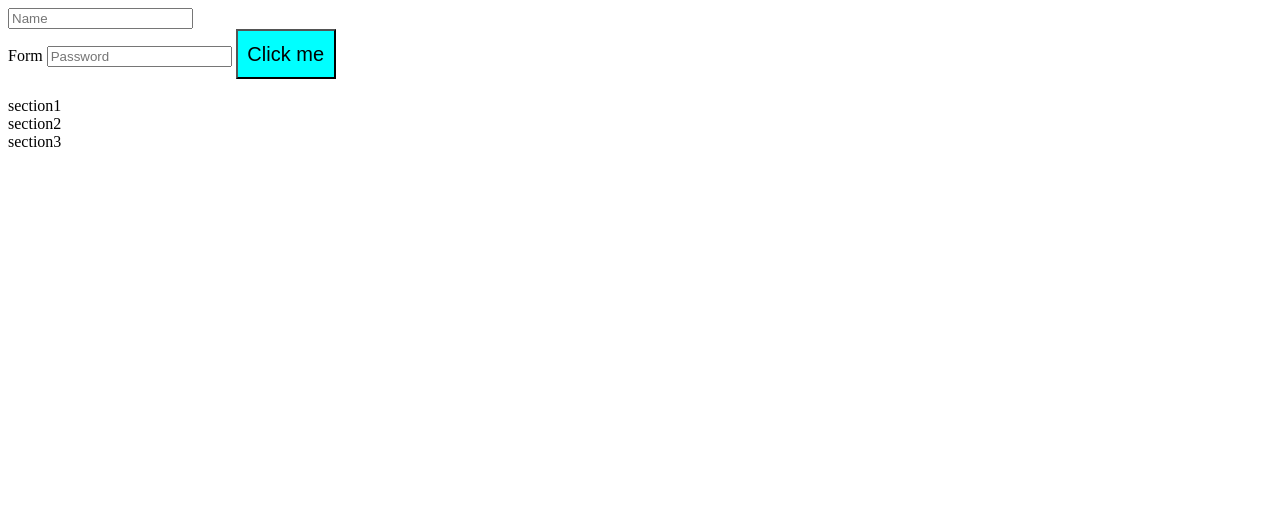
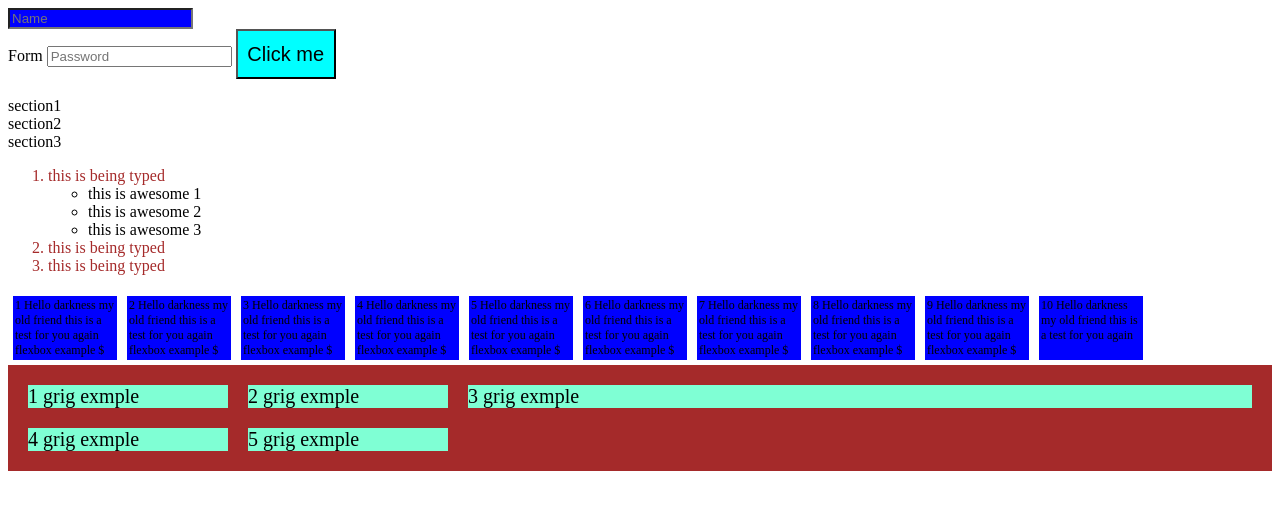
Before and after one commit to jaibeer72/CS50, a plain HTML site: page index.html in a window 1280 px wide. Drawn offline with Linux system fonts and the light colour scheme.

Commit message:
Basic FlexBox and grid systems

```diff
--- a/index.html
+++ b/index.html
@@ -18,6 +18,46 @@
         button:hover{
             background-color:blueviolet;
         }
+        ol>li{
+            color: brown;
+        }
+        input[type=text]{
+            background-color: blue;
+        }
+        input[type=text]::before{
+            content: "\21d2 Type here."
+        }
+
+        @media print{
+            .screen-only{
+                display: none;
+            }
+        }
+        .container{
+            display: flex;
+            flex-wrap: wrap;
+        }
+        .container>div{
+            width: 100px;
+            margin: 5px;
+            background-color: blue;
+            font-size: 12px;
+            padding: 2px;
+        }
+
+        .grid{
+            background-color: brown;
+            display: grid;
+            padding: 20px;
+            grid-row-gap: 20px;
+            grid-column-gap: 20px;
+            grid-template-columns: 200px 200px auto;
+        }
+        .grid-item{
+            background-color: aquamarine;
+            font-size: 20px;
+        }
+
 
     </style>
 </head>
@@ -30,7 +70,7 @@
           <button> Click me </button>
         </div>
         <br>
-        <div>
+        <div class="screen-only">
             <a herf="section1" h1>section1</div>
         </div>
         <div>
@@ -39,6 +79,37 @@
         <div>
             <a herf="section3" h1>section3</div>
         </div>
+
+        <ol>
+            <li>this is being typed</li>
+                <ul>
+                    <li>this is awesome 1</li>
+                    <li>this is awesome 2</li>
+                    <li>this is awesome 3</li>
+                </ul>
+            <li>this is being typed</li>
+            <li>this is being typed</li>
+        </ol>
+    </div>
+    <div class="container">
+        <div>1 Hello darkness my old friend this is a test for you again flexbox example $</div>
+        <div>2 Hello darkness my old friend this is a test for you again flexbox example $</div>
+        <div>3 Hello darkness my old friend this is a test for you again flexbox example $</div>
+        <div>4 Hello darkness my old friend this is a test for you again flexbox example $</div>
+        <div>5 Hello darkness my old friend this is a test for you again flexbox example $</div>
+        <div>6 Hello darkness my old friend this is a test for you again flexbox example $</div>
+        <div>7 Hello darkness my old friend this is a test for you again flexbox example $</div>
+        <div>8 Hello darkness my old friend this is a test for you again flexbox example $</div>
+        <div>9 Hello darkness my old friend this is a test for you again flexbox example $</div>
+        <div>10 Hello darkness my old friend this is a test for you again</div>
+    </div>
+
+    <div class="grid">
+        <div class="grid-item">1 grig exmple</div>
+        <div class="grid-item">2 grig exmple</div>
+        <div class="grid-item">3 grig exmple</div>
+        <div class="grid-item">4 grig exmple</div>
+        <div class="grid-item">5 grig exmple</div>
     </div>
 </body>
 </html>
```
